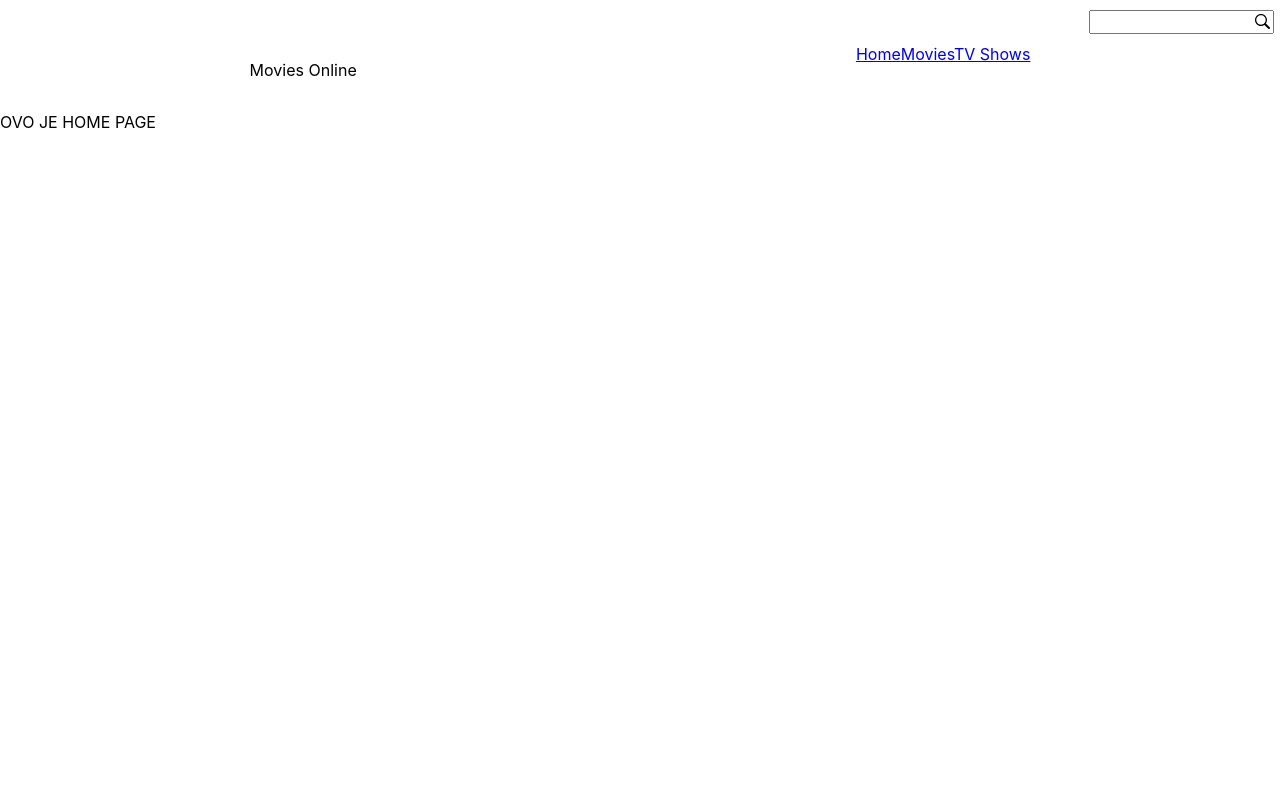
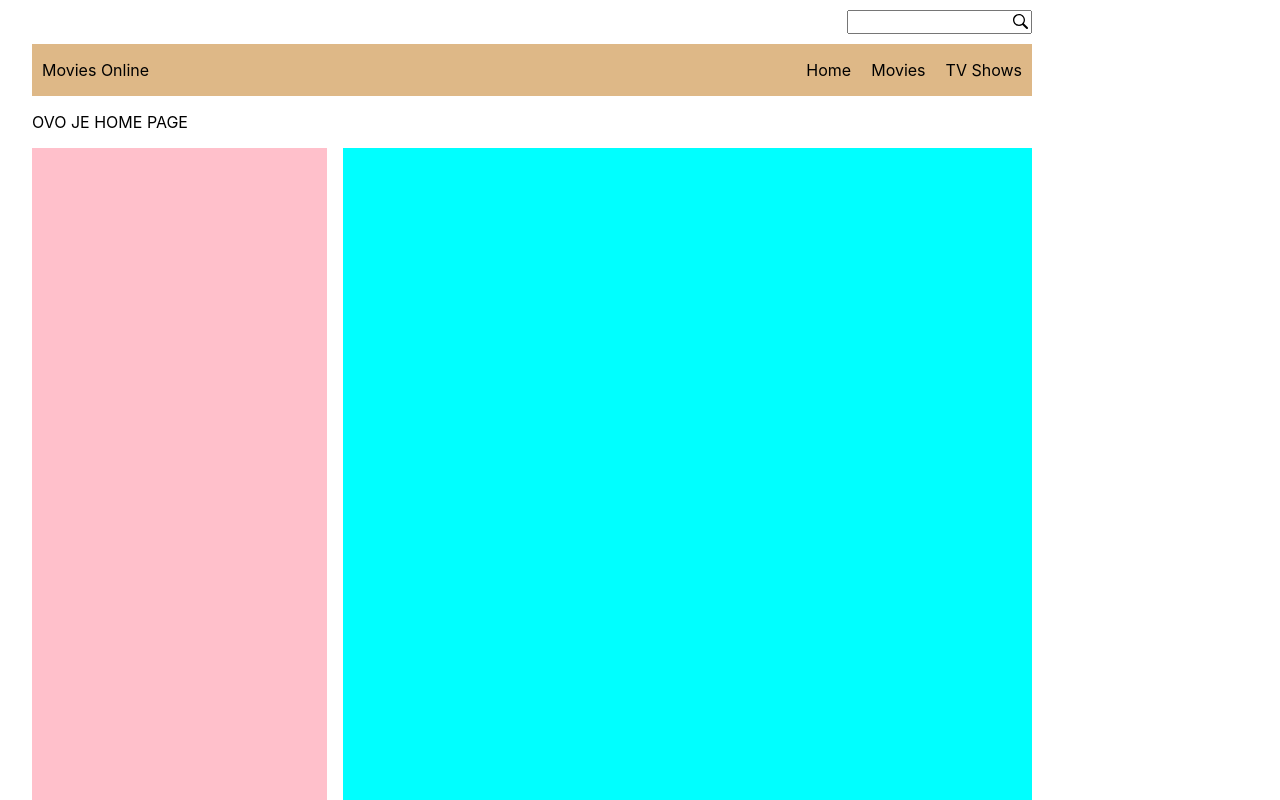
Before and after one commit to Bratelion/MoviesOnline, a React (Create React App) app: page / in a window 1280 px wide. Shown: the top 800 px of the page. Built offline with nearby package versions, Linux system fonts and the light colour scheme.

Commit message:
Splitting the main div

```diff
--- a/src/App.css
+++ b/src/App.css
@@ -36,3 +36,8 @@
     transform: rotate(360deg);
   }
 }
+
+body {
+  margin: 0 2em 0 2em;
+  max-width: 1000px;
+}
--- a/src/App.js
+++ b/src/App.js
@@ -1,6 +1,6 @@
 import React from "react";
-import render from "react-dom";
 import { BrowserRouter, Route, Switch } from "react-router-dom";
+import "./App.css"
 
 import Home from "./pages/home";
 import Movies from "./pages/movies";
--- /dev/null
+++ b/src/components/main/index.js
@@ -0,0 +1,13 @@
+import React from "react";
+import styles from "./style.module.css"
+
+const Main = () => {
+	return(
+		<div className={styles.main}>
+			<section className={styles.left}></section>
+			<section className={styles.right}></section>
+		</div>
+	)
+}
+
+export default Main;
--- /dev/null
+++ b/src/components/main/style.module.css
@@ -0,0 +1,19 @@
+.main {
+	display: grid;
+	grid-template-columns: 3fr 7fr;
+	height: 1000px;
+	max-width: 100%;
+	grid-gap: 1em;
+}
+
+.left {
+	background-color: pink;
+	height: 100%;
+	width: auto;
+}
+
+.right {
+	background-color: cyan;
+	height: 100%;
+	width: auto;
+}
--- a/src/components/navBar/index.js
+++ b/src/components/navBar/index.js
@@ -9,9 +9,9 @@ const NavBar = () => {
 				<span className={styles.specialText}> Online</span>
 			</p>
 			<nav className={styles.links}>
-				<Link to="/"><a>Home</a></Link>
-				<Link to="/movies"><a>Movies</a></Link>
-				<Link to="/tvshows"><a>TV Shows</a></Link>
+				<Link to="/">Home</Link>
+				<Link to="/movies">Movies</Link>
+				<Link to="/tvshows">TV Shows</Link>
 			</nav>
 		</div>
 	)
--- a/src/components/navBar/style.module.css
+++ b/src/components/navBar/style.module.css
@@ -1,4 +1,23 @@
 .main {
+	background-color: burlywood;
 	display: flex;
-	justify-content: space-around;
+	justify-content: space-between;
+	align-items: center;
+	white-space: nowrap;
 }
+
+.links {
+	height: 52px;
+	display: flex;
+	align-items: center;
+	width: auto;
+}
+.links > * {
+	text-decoration: none;
+	color: black;
+	padding: 0 10px 0 10px;
+}
+
+.title {
+	padding-left: 10px;
+}
--- a/src/components/searchBar/style.module.css
+++ b/src/components/searchBar/style.module.css
@@ -1,8 +1,9 @@
 .main {
-	padding: 10px;
+	padding: 10px 0 10px 0;
 	height: 1.5em;
 	display: flex;
 	justify-content: right;
+	margin-right: 4px;
 }
 .icon {
 	height: 24px;
--- a/src/pages/home/index.js
+++ b/src/pages/home/index.js
@@ -1,10 +1,12 @@
 import React from "react";
+import Main from "../../components/main";
 import MainPage from "../../templates/mainpage";
 
 const Home = (props) => {
 	return(
 		<MainPage props={props}>
 			<p>OVO JE HOME PAGE</p>
+			<Main />
 		</MainPage>
 	)
 }
```
Also changed, not shown: src/components/categories/index.js (added), src/components/categories/style.module.css (added).
